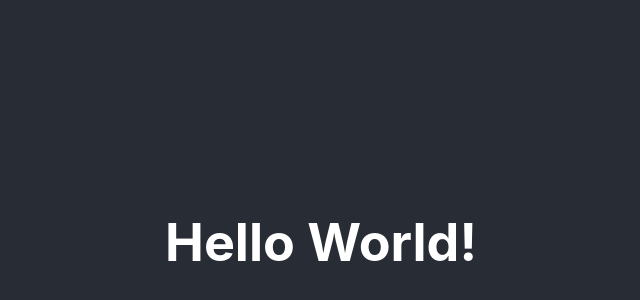
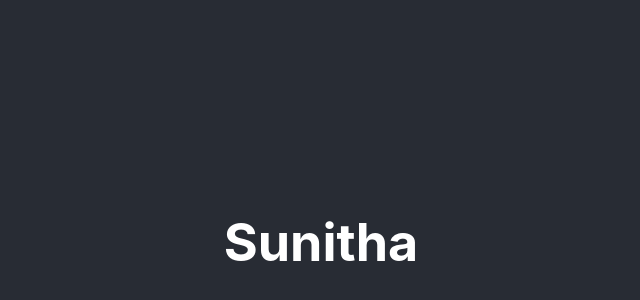
Before and after one commit to VenkateshMogili/react-testing, a React (Create React App) app: page / in a window 1280 px wide. Shown: the part 158-458 px from the top of the page, without its empty margins (319-959 px from the left). Built offline with nearby package versions, Linux system fonts and the light colour scheme.

Commit message:
updated heading Sunitha

```diff
--- a/src/App.js
+++ b/src/App.js
@@ -5,7 +5,7 @@ function App() {
   return (
     <div className="App">
       <header className="App-header">
-        <h1>Hello World!</h1>
+        <h1>Sunitha</h1>
       </header>
     </div>
   );
```
